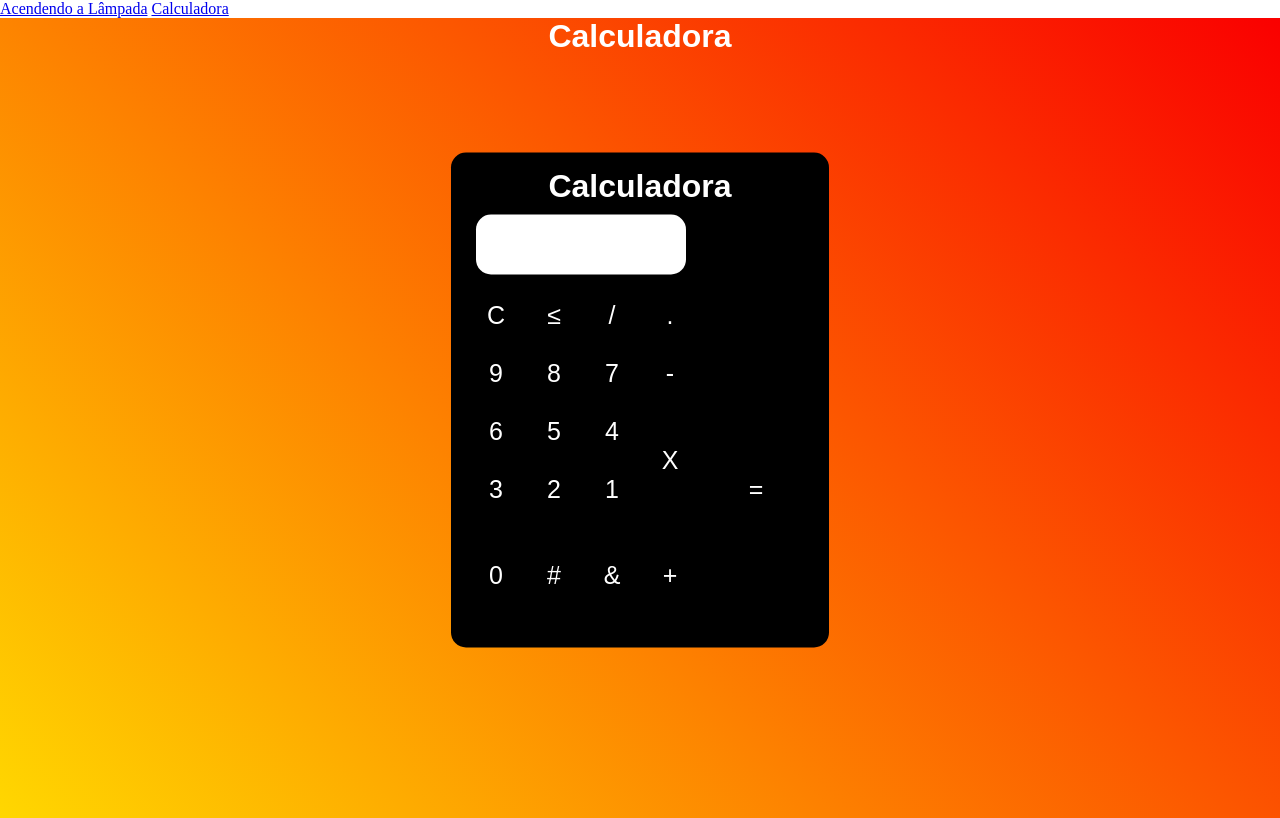
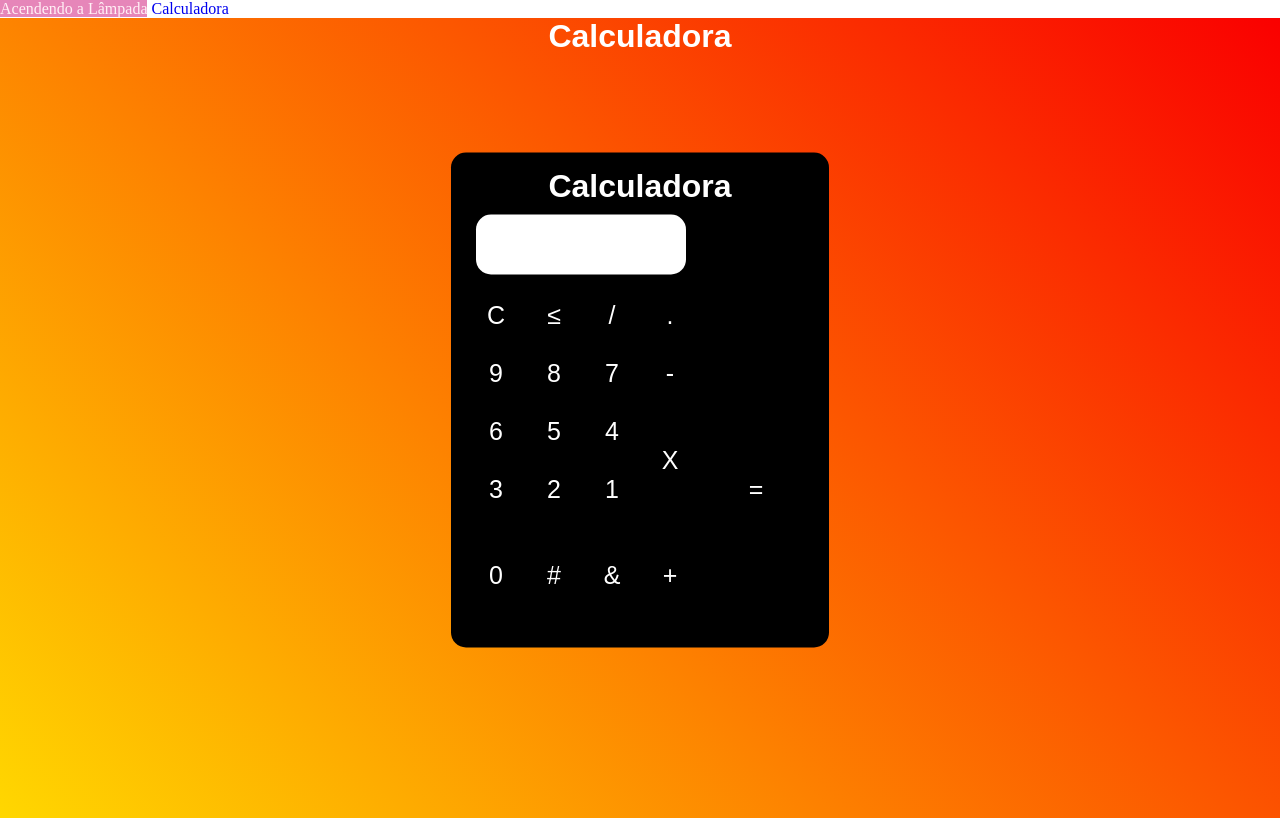
Before and after one commit to Malthuslanduci/interatividademalthus, a plain HTML site: page calc.html in a window 1280 px wide. Drawn offline with Linux system fonts and the light colour scheme.

Commit message:
entregue 2.0

```diff
--- a/calc.css
+++ b/calc.css
@@ -47,3 +47,15 @@
   text-align: right;
   padding: 5px;
 }
+
+.menu-item {
+  gap: 5rem;
+  text-decoration: none;
+  width: 40px;
+  height: 50px;
+}
+
+.menu-item:hover {
+  background-color: #e686b9;
+  color: #fff0f5;
+}
```
